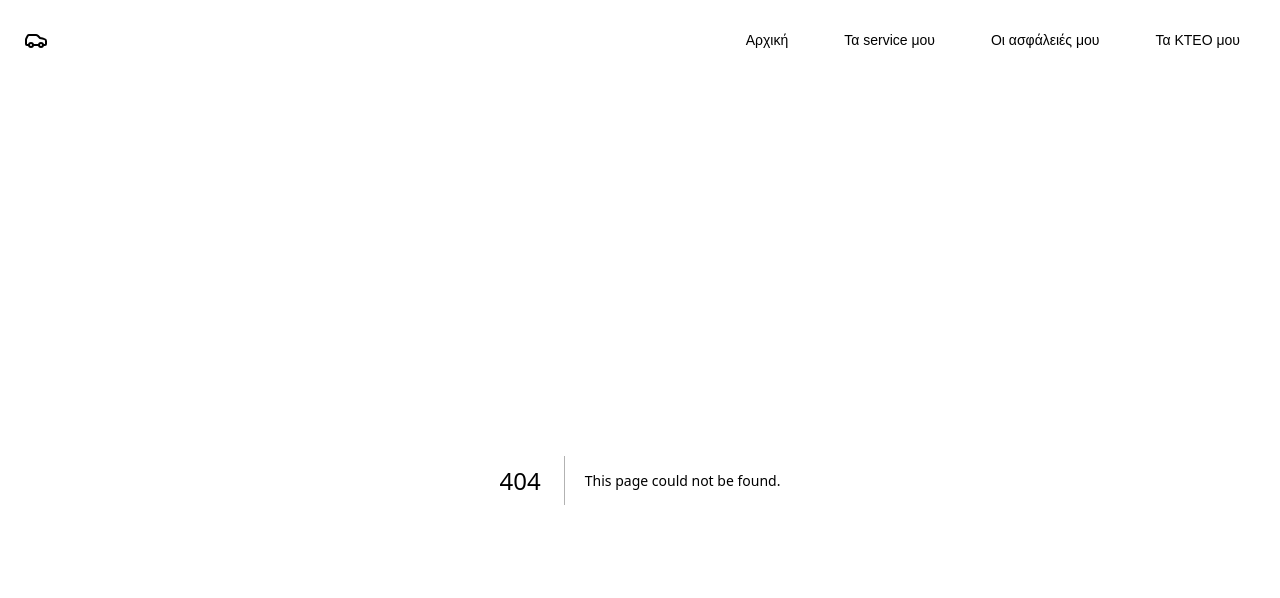
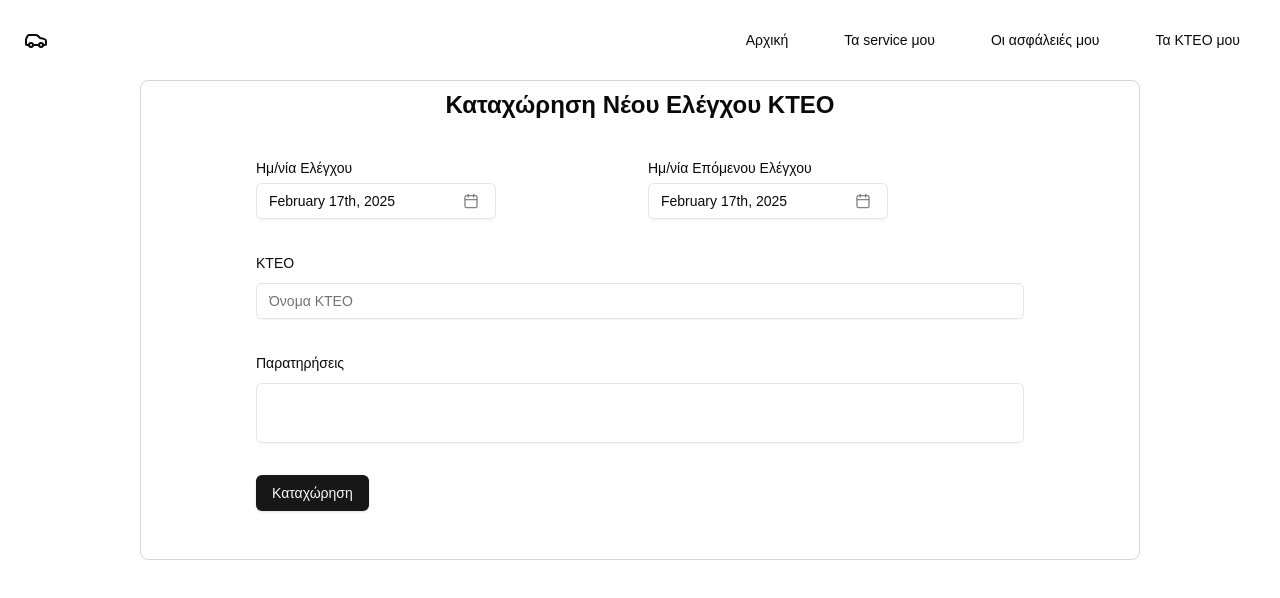
Before and after one commit to gianniszisakis/my_car_frontend, a Next.js app: page /kteo/newKteo in a window 1280 px wide. Before the commit this address had no page. Shown: the top 598 px of the page. Built offline with nearby package versions, Linux system fonts and the light colour scheme.

Commit message:
feat: Create new route for new KTEO form and create kteo form.

```diff
--- /dev/null
+++ b/app/kteo/newKteo/page.tsx
@@ -0,0 +1,11 @@
+import NewKteoForm from "@/components/forms/new-kteo-form";
+
+export default function NewKteoPage() {
+  return (
+    <>
+      <div>
+        <NewKteoForm />
+      </div>
+    </>
+  );
+}
--- /dev/null
+++ b/components/forms/new-kteo-form.tsx
@@ -0,0 +1,189 @@
+"use client";
+import { useForm } from "react-hook-form";
+import { zodResolver } from "@hookform/resolvers/zod";
+import * as z from "zod";
+import { cn } from "@/lib/utils";
+import { Button } from "@/components/ui/button";
+import {
+  Form,
+  FormControl,
+  FormDescription,
+  FormField,
+  FormItem,
+  FormLabel,
+  FormMessage,
+} from "@/components/ui/form";
+import { format } from "date-fns";
+import {
+  Popover,
+  PopoverContent,
+  PopoverTrigger,
+} from "@/components/ui/popover";
+import { Calendar } from "@/components/ui/calendar";
+import { Calendar as CalendarIcon } from "lucide-react";
+import { Input } from "@/components/ui/input";
+import { Textarea } from "@/components/ui/textarea";
+import { useToast } from "@/hooks/use-toast";
+
+const formSchema = z.object({
+  kteo_last_date: z.coerce.date(),
+  kteo_next_date: z.coerce.date(),
+  kteo_name: z.string().optional(),
+  kteo_comments: z.string().optional(),
+});
+
+export default function NewKteoForm() {
+  const { toast } = useToast();
+  const form = useForm<z.infer<typeof formSchema>>({
+    resolver: zodResolver(formSchema),
+    defaultValues: {
+      kteo_last_date: new Date(),
+      kteo_next_date: new Date(),
+    },
+  });
+
+  function onSubmit(values: z.infer<typeof formSchema>) {
+    try {
+      console.log(values);
+      toast(
+        <pre className="mt-2 w-[340px] rounded-md bg-slate-950 p-4">
+          <code className="text-white">{JSON.stringify(values, null, 2)}</code>
+        </pre>
+      );
+    } catch (error) {
+      console.error("Form submission error", error);
+      //toast.error("Failed to submit the form. Please try again.");
+    }
+  }
+
+  return (
+    <div className="rounded-lg border border-gray-300 p-2 max-w-[1000px] mx-auto mb-4">
+      <h1 className="text-center text-2xl font-bold">
+        Καταχώρηση Νέου Ελέγχου ΚΤΕΟ
+      </h1>
+      <Form {...form}>
+        <form
+          onSubmit={form.handleSubmit(onSubmit)}
+          className="space-y-8 max-w-3xl mx-auto py-10"
+        >
+          <div className="grid grid-cols-1 md:grid-cols-12 gap-4">
+            <div className="col-span-1 md:col-span-6">
+              <FormField
+                control={form.control}
+                name="kteo_last_date"
+                render={({ field }) => (
+                  <FormItem className="flex flex-col">
+                    <FormLabel>Ημ/νία Ελέγχου</FormLabel>
+                    <Popover>
+                      <PopoverTrigger asChild>
+                        <FormControl>
+                          <Button
+                            variant={"outline"}
+                            className={cn(
+                              "w-[240px] pl-3 text-left font-normal",
+                              !field.value && "text-muted-foreground"
+                            )}
+                          >
+                            {field.value ? (
+                              format(field.value, "PPP")
+                            ) : (
+                              <span>Pick a date</span>
+                            )}
+                            <CalendarIcon className="ml-auto h-4 w-4 opacity-50" />
+                          </Button>
+                        </FormControl>
+                      </PopoverTrigger>
+                      <PopoverContent className="w-auto p-0" align="start">
+                        <Calendar
+                          mode="single"
+                          selected={field.value}
+                          onSelect={field.onChange}
+                          initialFocus
+                        />
+                      </PopoverContent>
+                    </Popover>
+
+                    <FormMessage />
+                  </FormItem>
+                )}
+              />
+            </div>
+
+            <div className="col-span-1 md:col-span-6">
+              <FormField
+                control={form.control}
+                name="kteo_next_date"
+                render={({ field }) => (
+                  <FormItem className="flex flex-col">
+                    <FormLabel> Ημ/νία Επόμενου Ελέγχου</FormLabel>
+                    <Popover>
+                      <PopoverTrigger asChild>
+                        <FormControl>
+                          <Button
+                            variant={"outline"}
+                            className={cn(
+                              "w-[240px] pl-3 text-left font-normal",
+                              !field.value && "text-muted-foreground"
+                            )}
+                          >
+                            {field.value ? (
+                              format(field.value, "PPP")
+                            ) : (
+                              <span>Pick a date</span>
+                            )}
+                            <CalendarIcon className="ml-auto h-4 w-4 opacity-50" />
+                          </Button>
+                        </FormControl>
+                      </PopoverTrigger>
+                      <PopoverContent className="w-auto p-0" align="start">
+                        <Calendar
+                          mode="single"
+                          selected={field.value}
+                          onSelect={field.onChange}
+                          initialFocus
+                        />
+                      </PopoverContent>
+                    </Popover>
+
+                    <FormMessage />
+                  </FormItem>
+                )}
+              />
+            </div>
+          </div>
+
+          <FormField
+            control={form.control}
+            name="kteo_name"
+            render={({ field }) => (
+              <FormItem>
+                <FormLabel>KTEO</FormLabel>
+                <FormControl>
+                  <Input placeholder="Όνομα ΚΤΕΟ" type="text" {...field} />
+                </FormControl>
+
+                <FormMessage />
+              </FormItem>
+            )}
+          />
+
+          <FormField
+            control={form.control}
+            name="kteo_comments"
+            render={({ field }) => (
+              <FormItem>
+                <FormLabel>Παρατηρήσεις</FormLabel>
+                <FormControl>
+                  <Textarea placeholder="" className="resize-none" {...field} />
+                </FormControl>
+
+                <FormMessage />
+              </FormItem>
+            )}
+          />
+          <Button type="submit">Καταχώρηση</Button>
+        </form>
+      </Form>
+    </div>
+  );
+}
```
